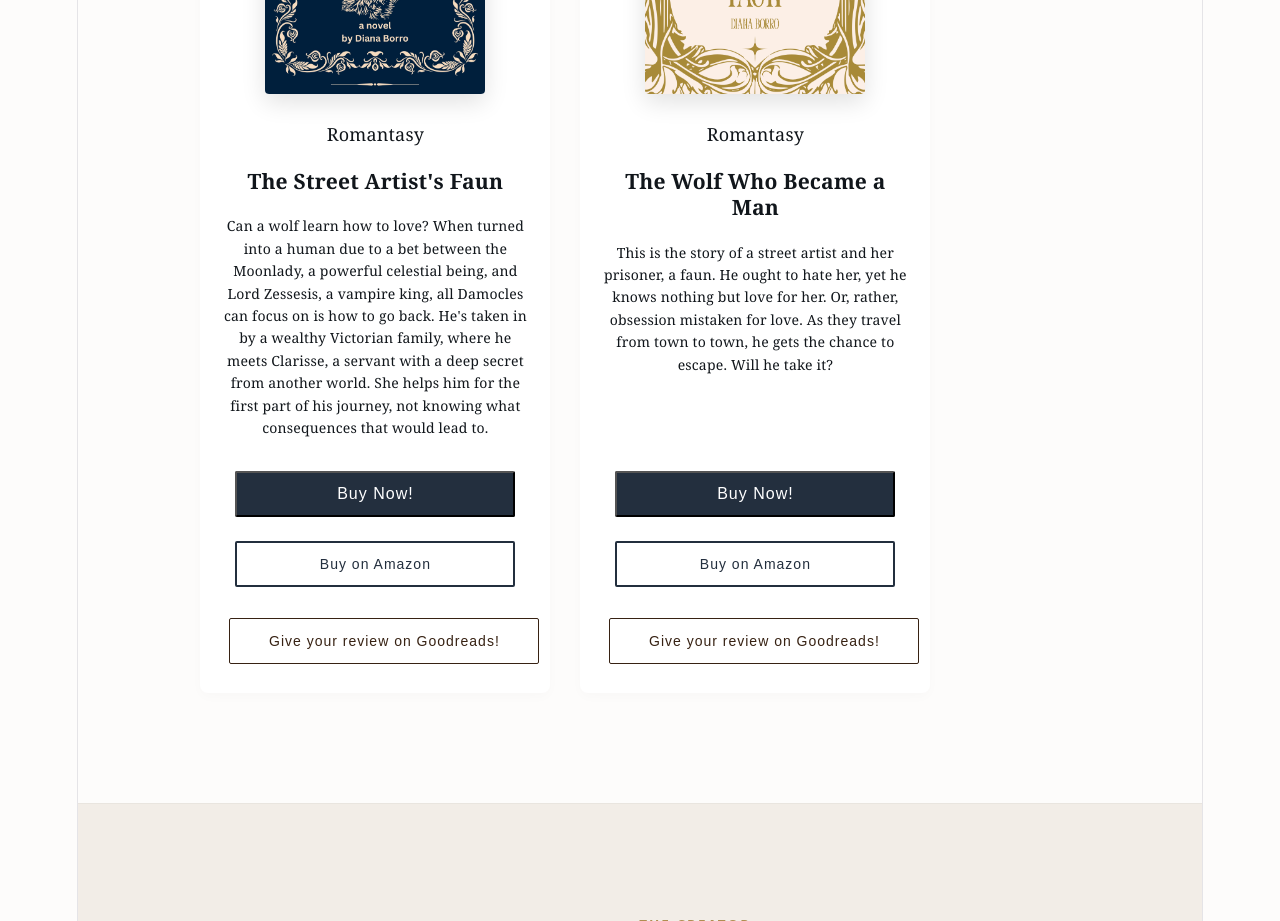
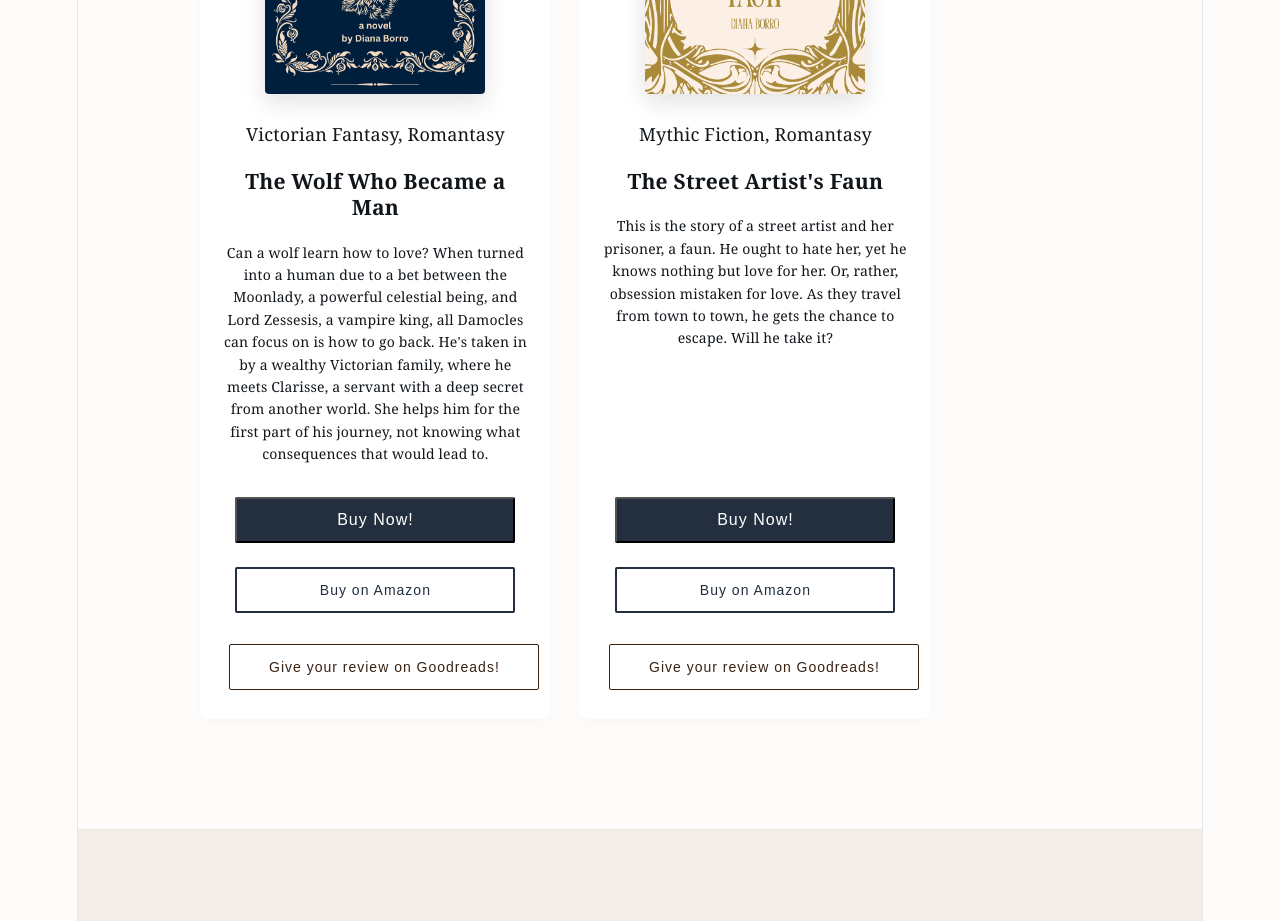
Before and after one commit to DianaBorro/Owl-Elk-Press, a React (Vite) app: page / in a window 1280 px wide. Shown: the part 1940-2861 px from the top of the page. Built offline with nearby package versions, Linux system fonts and the light colour scheme.

Commit message:
did i already commit

```diff
--- a/src/Components/Bookshelf.tsx
+++ b/src/Components/Bookshelf.tsx
@@ -10,9 +10,9 @@ function Bookshelf() {
             <p className="section-intro">Explore the foundational fantasy universes crafted by Owl & Elk Press.</p>
             <div className="bookshelf-horizontal-scroll">
                 <BookCard
-                    title="The Street Artist's Faun"
-                    stripePriceId="price_1U9Y1lFeEIEfaRhKOFXHKZeqd"
-                    genreTag="Romantasy"
+                    title="The Wolf Who Became a Man"
+                    stripePriceId="price_UN_ALTRO_PRICE_ID_DI_STRIPE"
+                    genreTag="Victorian Fantasy, Romantasy"
                     synopsis="Can a wolf learn how to love? When turned into a human due to a bet between the Moonlady,
                     a powerful celestial being, and Lord Zessesis, a vampire king, all Damocles can focus on is how to go back.
                     He's taken in by a wealthy Victorian family, where he meets Clarisse,
@@ -24,9 +24,9 @@ function Bookshelf() {
                 />
 
                 <BookCard
-                    title="The Wolf Who Became a Man"
-                    stripePriceId="price_UN_ALTRO_PRICE_ID_DI_STRIPE"
-                    genreTag="Romantasy"
+                    title="The Street Artist's Faun"
+                    stripePriceId="price_1U9Y1lFeEIEfaRhKOFXHKZeqd"
+                    genreTag="Mythic Fiction, Romantasy"
                     synopsis=" This is the story of a street artist and her prisoner, a faun.
                      He ought to hate her, yet he knows nothing but love for her.
                      Or, rather, obsession mistaken for love.
```
